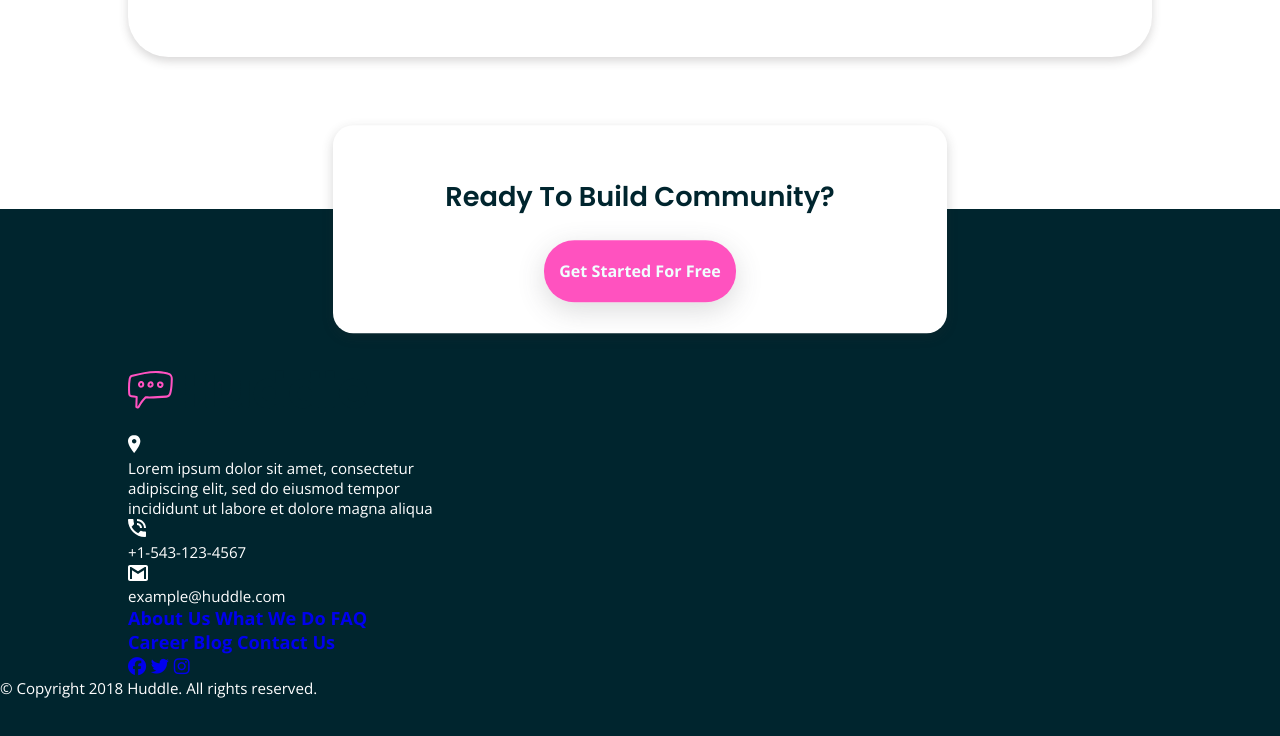
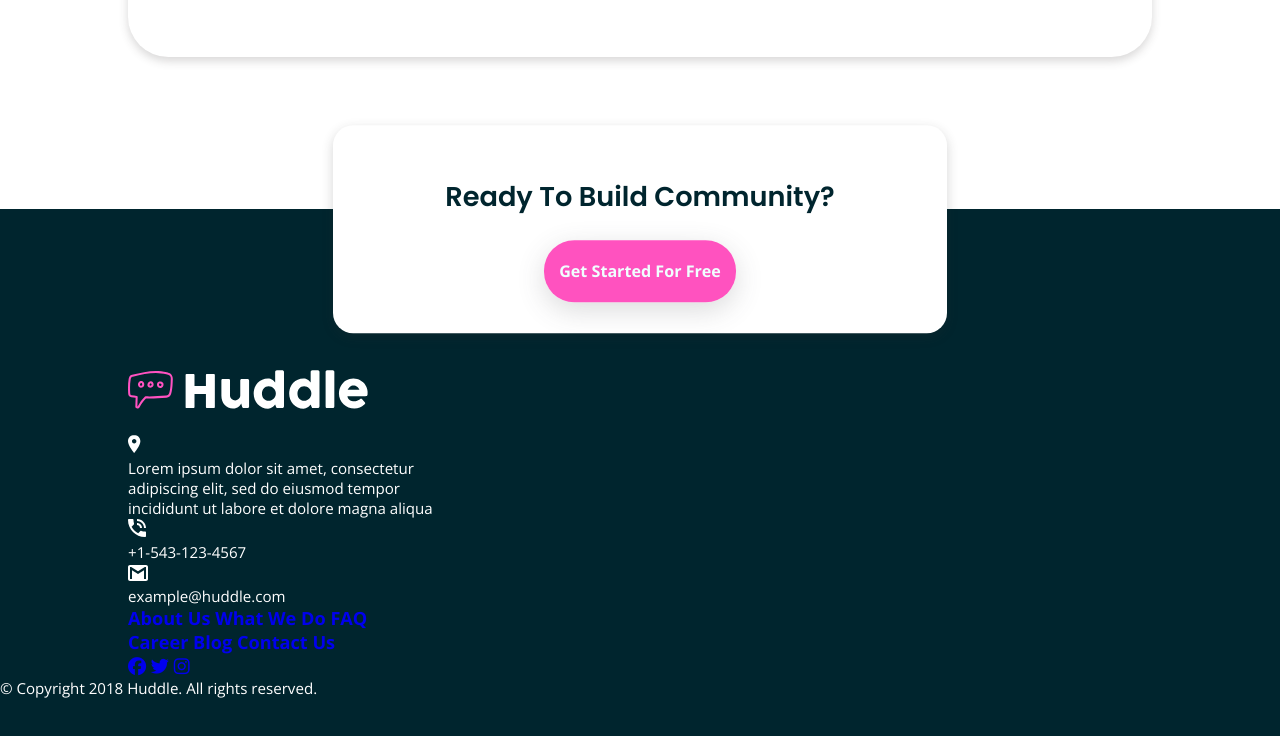
Before and after one commit to musawakiliML/Huddle_landing_page, a plain HTML site: page index.html in a window 1280 px wide. Shown: the part 2150-2886 px from the top of the page. Drawn offline with nearby package versions, Linux system fonts and the light colour scheme; files whose address does not match are found by name; a web font is replaced by a local one.

Commit message:
update footer logo

```diff
--- a/index.html
+++ b/index.html
@@ -83,7 +83,7 @@
 
     <footer>
         <div class="container">
-            <img src="images/logo.svg" alt="logo" class="footer_logo">
+            <img src="images/logo copy.svg" alt="logo" class="footer_logo">
             <div class="footer_info">
                 <div>
                     <div class="footer_info_row footer_info_row-1" >
--- a/styles/style.css
+++ b/styles/style.css
@@ -185,7 +185,8 @@ header .logo{
     margin-bottom: 4rem;
 }
 
-.footer_logo{
-    fill: white;
+.footer_logo {
     margin-bottom: 2rem;
 }
+
+.footer_info
```
Also changed, not shown: images/logo copy.svg (added).
